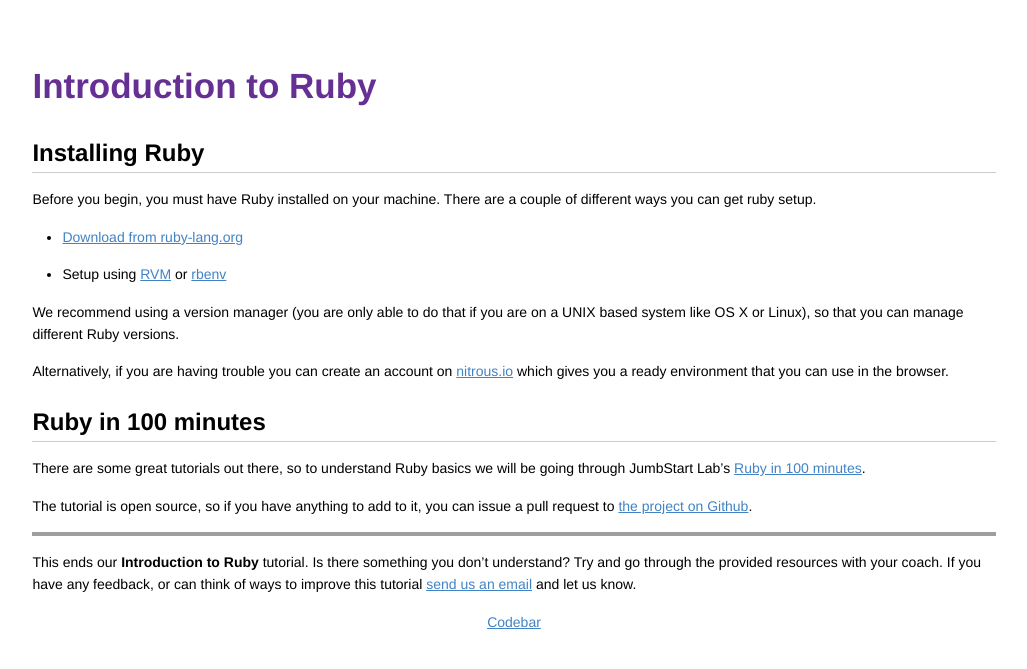
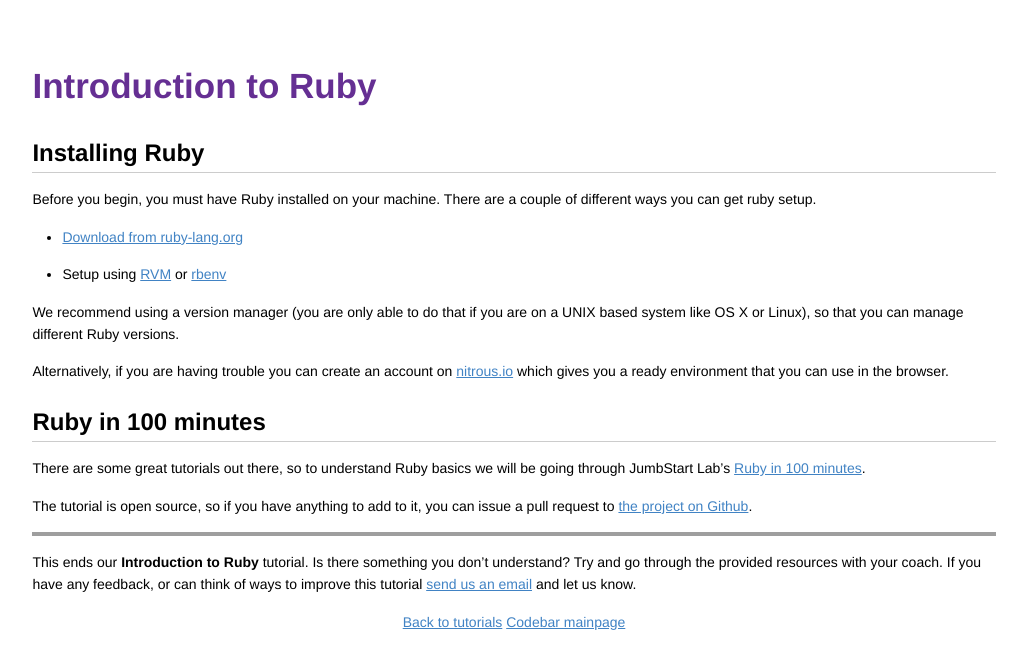
Before and after one commit to codebar/tutorials, a Jekyll site: the page built from ruby/lesson1/tutorial.md, in a window 1280 px wide, cut to the strip 0-669 px from the top of the page. Shown: the whole strip, without its empty margins (126-1153 px from the left). Built offline with Jekyll 4.4.1, drawn with Linux system fonts in a browser that asks for light colours; Markdown is read by kramdown in place of the engine named in the settings; grey boxes are pictures that could not be loaded.

Commit message:
Change links at the end of the page.

```diff
--- a/_layouts/page.html
+++ b/_layouts/page.html
@@ -11,7 +11,8 @@ layout: default
     {% endif %}
     {{ content }}
     <footer>
-        <a href='http://codebar.io'>Codebar</a>
+        <a href='http://codebar.github.io/tutorials/'>Back to tutorials</a>
+        <a href='http://codebar.io/'>Codebar mainpage</a>
     </footer>
   </article>
 </div>
```
